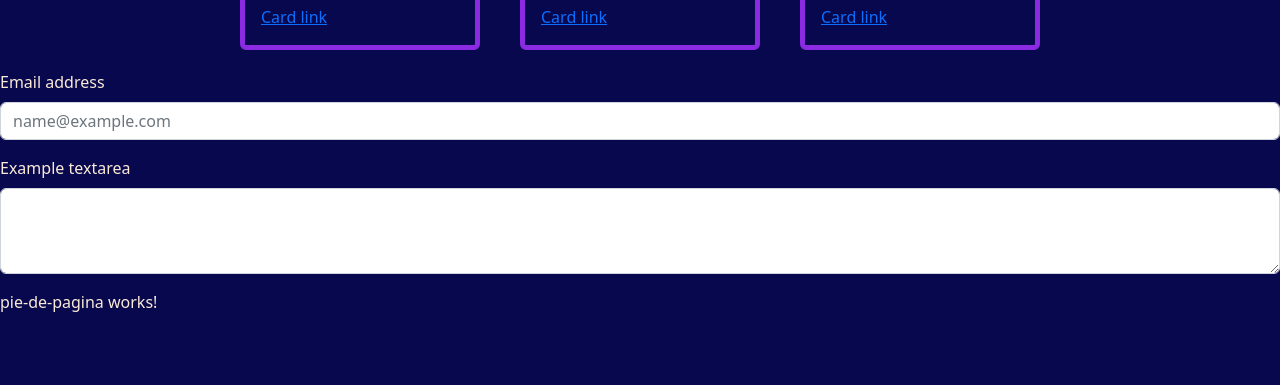
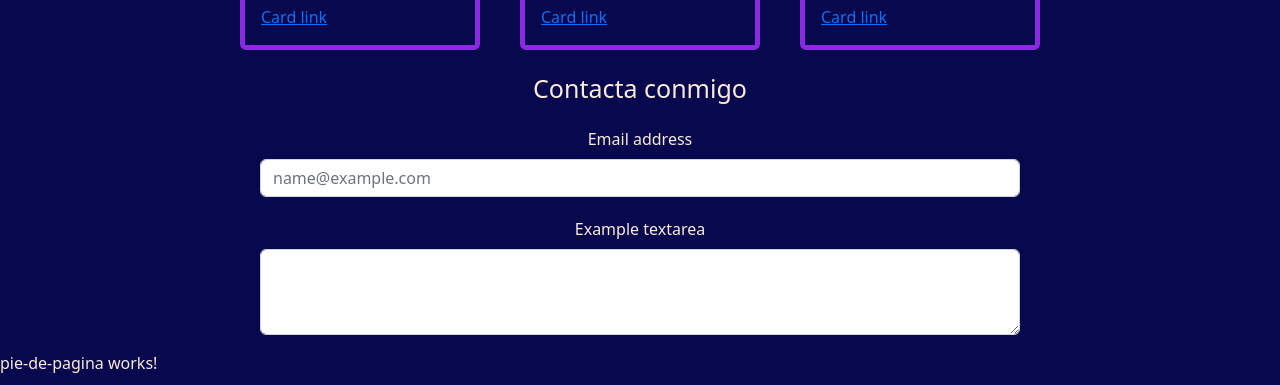
Before and after one commit to Nick05Sell/Portfolio-Front-End, an Angular app: page / in a window 1280 px wide. Shown: the part 1183-1568 px from the top of the page. Before the commit the page ends 1513 px from the top, so only its background shows below. Built offline with nearby package versions, Linux system fonts and the light colour scheme.

Commit message:
Estilos del formulario de contacto

```diff
--- a/src/app/componentes/contactos/contactos.component.css
+++ b/src/app/componentes/contactos/contactos.component.css
@@ -0,0 +1,13 @@
+.formContainer {
+    margin:0px auto;
+    max-width: 800px;
+    text-align: center;
+}
+
+p {
+    font-size: 25px;
+}
+
+.form{
+    margin:20px ;
+}
--- a/src/app/componentes/contactos/contactos.component.html
+++ b/src/app/componentes/contactos/contactos.component.html
@@ -1,8 +1,12 @@
-<div class="mb-3">
+<div class="formContainer">
+<p>Contacta conmigo</p>
+<div class="mb-3 form">
     <label for="exampleFormControlInput1" class="form-label">Email address</label>
     <input type="email" class="form-control" id="exampleFormControlInput1" placeholder="name@example.com">
   </div>
-  <div class="mb-3">
+  <div class="mb-3 form">
     <label for="exampleFormControlTextarea1" class="form-label">Example textarea</label>
     <textarea class="form-control" id="exampleFormControlTextarea1" rows="3"></textarea>
   </div>
+
+</div>
--- a/src/app/componentes/proyectos/proyectos.component.css
+++ b/src/app/componentes/proyectos/proyectos.component.css
@@ -6,7 +6,7 @@
 }
 
 .card {
-    border:solid blueviolet 5px;
+    border:solid var(--bc) 5px;
     background-color: var(--bg);
     margin: 20px;
 }
--- a/src/styles.css
+++ b/src/styles.css
@@ -2,6 +2,7 @@
 *{
  --bg: rgb(8, 8, 78);
  --tc: antiquewhite;
+ --bc: blueviolet;
 }
 
 .body{
```
